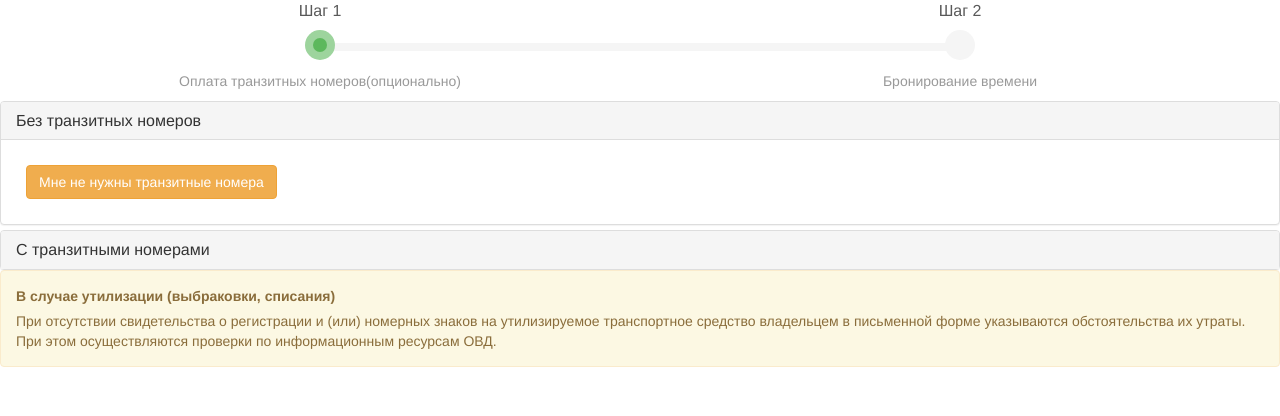
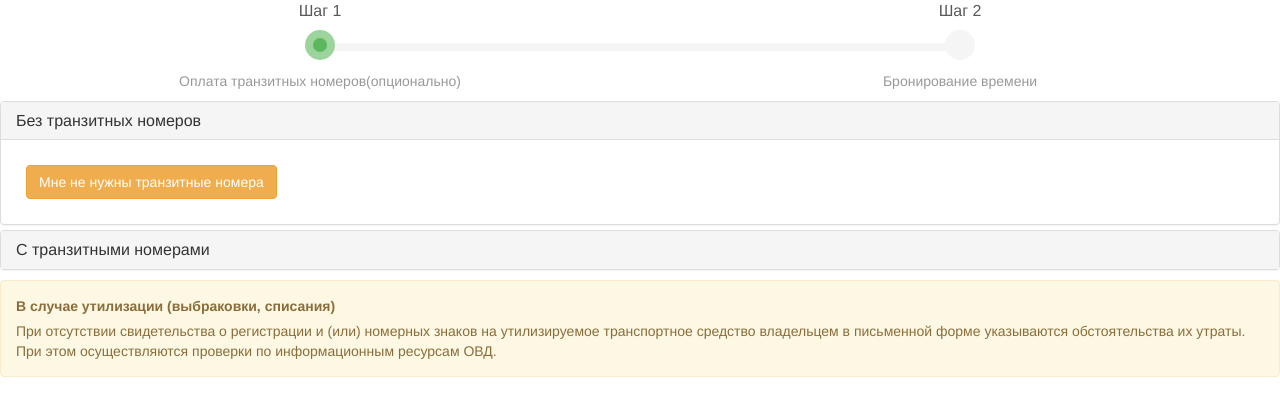
Before and after one commit to carbase/carbase, a Django app: template src/templates/cars/deregistration.html in a window 1280 px wide. Shown: the top 416 px of the page. Run offline with Django 3.2, Linux system fonts and the light colour scheme; the template is opened without the code that fills it, so the values that code supplies are empty; some libraries are stand-ins or nearby versions.

Commit message:
repair css

```diff
--- a/src/static/css/cars.css
+++ b/src/static/css/cars.css
@@ -182,7 +182,6 @@ h2 {
   margin-bottom: 10px;
 }
 
-<<<<<<< HEAD
 .payAllModal label {
   width: 100%;
   font-weight: normal;
@@ -202,8 +201,7 @@ h2 {
 .payAllModal .modal-dialog {
   width: 660px;
 }
-=======
+
 .attention-note {
   margin-top: 10px;
 }
->>>>>>> f928b4310ec1dd7d8bf1bdc80e0261c6401d1fe9
```
